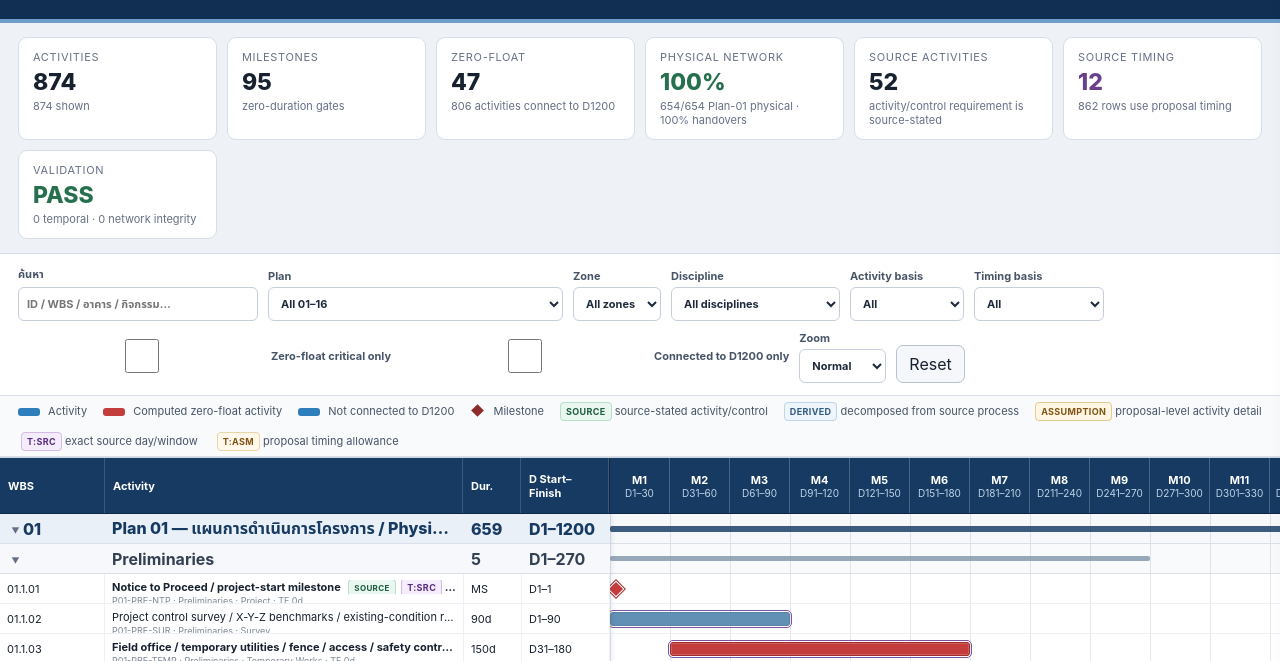
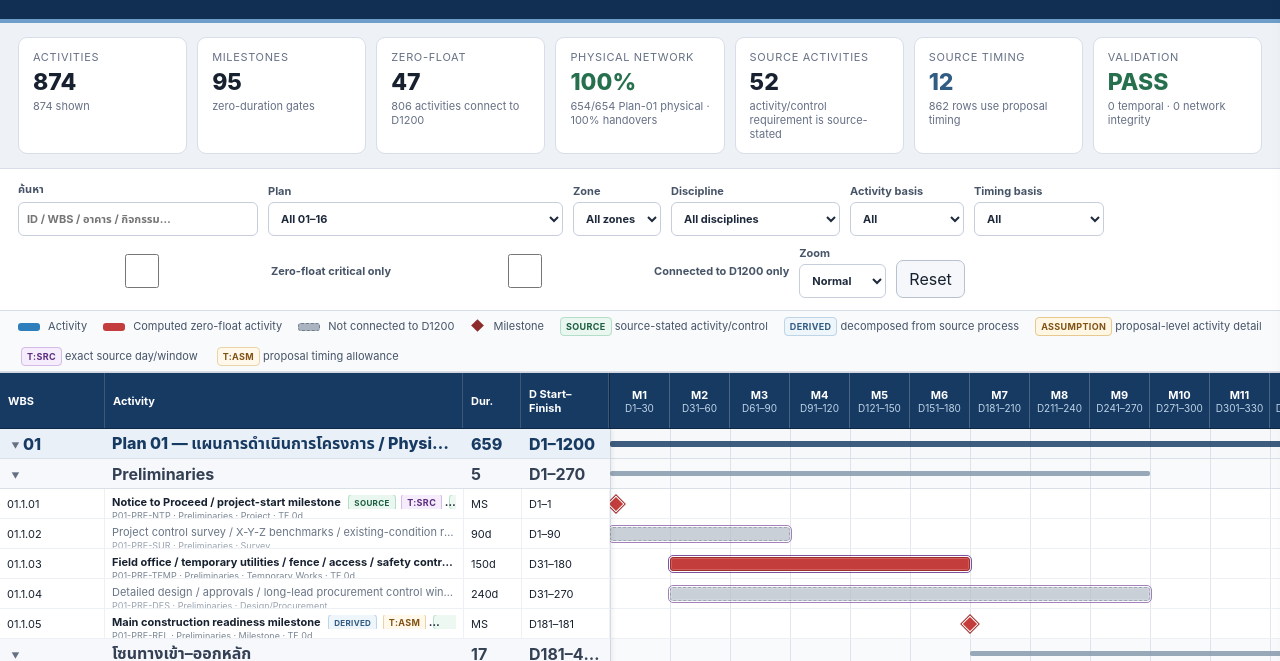
Before and after one commit to saratchai1/gantt-chart, a website with bundled scripts: page index.html in a window 1280 px wide. Shown: the part 119-780 px from the top of the page. Built offline with nearby package versions, Linux system fonts and the light colour scheme.

Commit message:
Style network coverage and disconnected schedule rows

```diff
--- a/style.css
+++ b/style.css
@@ -28,13 +28,14 @@ button.secondary{background:#f5f7fa}
 .eyebrow{font-size:11px;letter-spacing:.13em;font-weight:700;color:#a8cae7}
 .header-actions{display:flex;align-items:center;gap:8px;white-space:nowrap}
 .header-actions button{background:#fff;border-color:#fff;color:#173a63;font-weight:700}
-.metrics{display:grid;grid-template-columns:repeat(6,minmax(130px,1fr));gap:10px;padding:14px 18px}
+.metrics{display:grid;grid-template-columns:repeat(7,minmax(120px,1fr));gap:10px;padding:14px 18px}
 .metric{background:#fff;border:1px solid #d8dee8;border-radius:9px;padding:12px 14px;min-height:70px}
 .metric .k{font-size:11px;text-transform:uppercase;letter-spacing:.06em;color:var(--muted)}
 .metric .v{font-size:23px;font-weight:760;margin-top:4px}
 .metric .s{font-size:11px;color:var(--muted);margin-top:3px}
 .metric.warn .v{color:#a34f14}
 .metric.ok .v{color:var(--green)}
+.metric.timing .v{color:#315c83}
 .toolbar{display:flex;flex-wrap:wrap;gap:10px;align-items:end;background:#fff;border-top:1px solid #d8dee8;border-bottom:1px solid #d8dee8;padding:12px 18px;position:sticky;top:0;z-index:30}
 .toolbar label{display:flex;flex-direction:column;gap:4px;font-size:11px;font-weight:650;color:#475467}
 .toolbar input,.toolbar select{border:1px solid #c5ceda;border-radius:6px;background:#fff;padding:7px 8px;min-height:34px;color:#1e293b}
@@ -43,11 +44,15 @@ button.secondary{background:#f5f7fa}
 .legend{display:flex;gap:16px;flex-wrap:wrap;align-items:center;padding:8px 18px;background:#f8fafc;border-bottom:1px solid #d8dee8;font-size:11px;color:#475467}
 .swatch{display:inline-block;width:22px;height:8px;border-radius:3px;margin-right:5px;vertical-align:middle;background:var(--blue)}
 .swatch.critical{background:var(--red)}
+.swatch.disconnected{background:#aab4c0;border:1px dashed #6f7d8b}
 .diamond{display:inline-block;width:9px;height:9px;transform:rotate(45deg);background:#8d2b2b;margin:0 8px 0 3px}
 .basis{font-size:9px;letter-spacing:.04em;border-radius:4px;padding:3px 5px;border:1px solid}
 .basis.source{color:#1b5e42;background:#eaf7f0;border-color:#b5dec9}
 .basis.derived{color:#315c83;background:#eef5fb;border-color:#bed4e7}
 .basis.assumption{color:#805314;background:#fff6e4;border-color:#e6c990}
+.network-chip{font-size:8px;letter-spacing:.03em;border-radius:4px;padding:2px 4px;border:1px solid;margin-left:4px;vertical-align:1px}
+.network-chip.connected{color:#1f684a;background:#edf8f2;border-color:#b8dfca}
+.network-chip.disconnected{color:#6a7078;background:#f3f4f6;border-color:#cbd0d6}
 .gantt-shell{display:grid;grid-template-columns:var(--left-w) max-content;grid-template-rows:56px auto;align-items:start;background:#fff;max-height:calc(100vh - 180px);overflow:auto;border-top:1px solid #cfd6df;border-bottom:1px solid #cfd6df;position:relative}
 .gantt-head{height:56px;background:#173a63;color:#fff;position:sticky;top:0;z-index:20;border-bottom:1px solid #0d2744}
 .left-head{left:0;display:grid;grid-template-columns:105px 1fr 58px 88px;z-index:26;width:var(--left-w);border-right:1px solid #0e2743}
@@ -65,6 +70,8 @@ button.secondary{background:#f5f7fa}
 .lrow .name .title{overflow:hidden;text-overflow:ellipsis;white-space:nowrap}
 .lrow .sub{font-size:9px;color:#7b8794;margin-top:1px;overflow:hidden;text-overflow:ellipsis;white-space:nowrap}
 .lrow.critical-task .title{font-weight:700}
+.lrow.network-disconnected .title{color:#697586}
+.lrow.network-disconnected .sub{color:#9aa4b0}
 .trow{position:relative;cursor:pointer}
 .trow:hover,.trow.hovered{background-color:rgba(47,126,188,.045)}
 .bar{position:absolute;top:8px;height:14px;border-radius:3px;background:#3e82b8;min-width:2px;border:1px solid rgba(0,0,0,.08)}
@@ -72,9 +79,11 @@ button.secondary{background:#f5f7fa}
 .bar.derived{background:#628fb4}
 .bar.assumption{background:#91a9bd;border-style:dashed;border-color:#5c7690}
 .bar.critical{background:var(--red);border-color:#9f2b2b}
+.bar.disconnected{background:#b6bec8;border:1px dashed #788694;opacity:.72}
 .bar:hover{filter:brightness(.92)}
 .milestone-mark{position:absolute;top:9px;width:12px;height:12px;background:#315c83;transform:rotate(45deg);border:1px solid #fff;box-shadow:0 0 0 1px #315c83}
 .milestone-mark.critical{background:var(--red);box-shadow:0 0 0 1px #9f2b2b}
+.milestone-mark.disconnected{background:#9aa4b0;box-shadow:0 0 0 1px #788694}
 .plan-row,.area-row{height:var(--row-h);display:grid;align-items:center;border-bottom:1px solid #d9e0e8;cursor:pointer}
 .plan-row{grid-template-columns:105px 1fr 58px 88px;background:#e9f0f7;color:#173a63;font-weight:800}
 .plan-row .cell,.area-row .cell{padding:0 7px;overflow:hidden;white-space:nowrap;text-overflow:ellipsis}
@@ -95,8 +104,10 @@ button.secondary{background:#f5f7fa}
 .detail-grid dt{font-weight:700;color:#667085}.detail-grid dd{overflow-wrap:anywhere}
 .drawer .pred{font-family:ui-monospace,SFMono-Regular,Menlo,monospace;font-size:10px}
 .validation-list{max-height:180px;overflow:auto;background:#fff8ee;border:1px solid #edd4ad;border-radius:6px;padding:8px;margin-top:8px;font-size:10px}
+.validation-list.network-error{background:#fff1f1;border-color:#e2abab;color:#7f1d1d}
 .empty{padding:40px;text-align:center;color:#667085}
 footer{padding:16px 20px 26px;color:#667085;font-size:10px;line-height:1.5}
+@media (max-width:1200px){.metrics{grid-template-columns:repeat(4,1fr)}}
 @media (max-width:900px){
   :root{--left-w:500px}
   .app-header{flex-direction:column}.metrics{grid-template-columns:repeat(2,1fr)}
```
